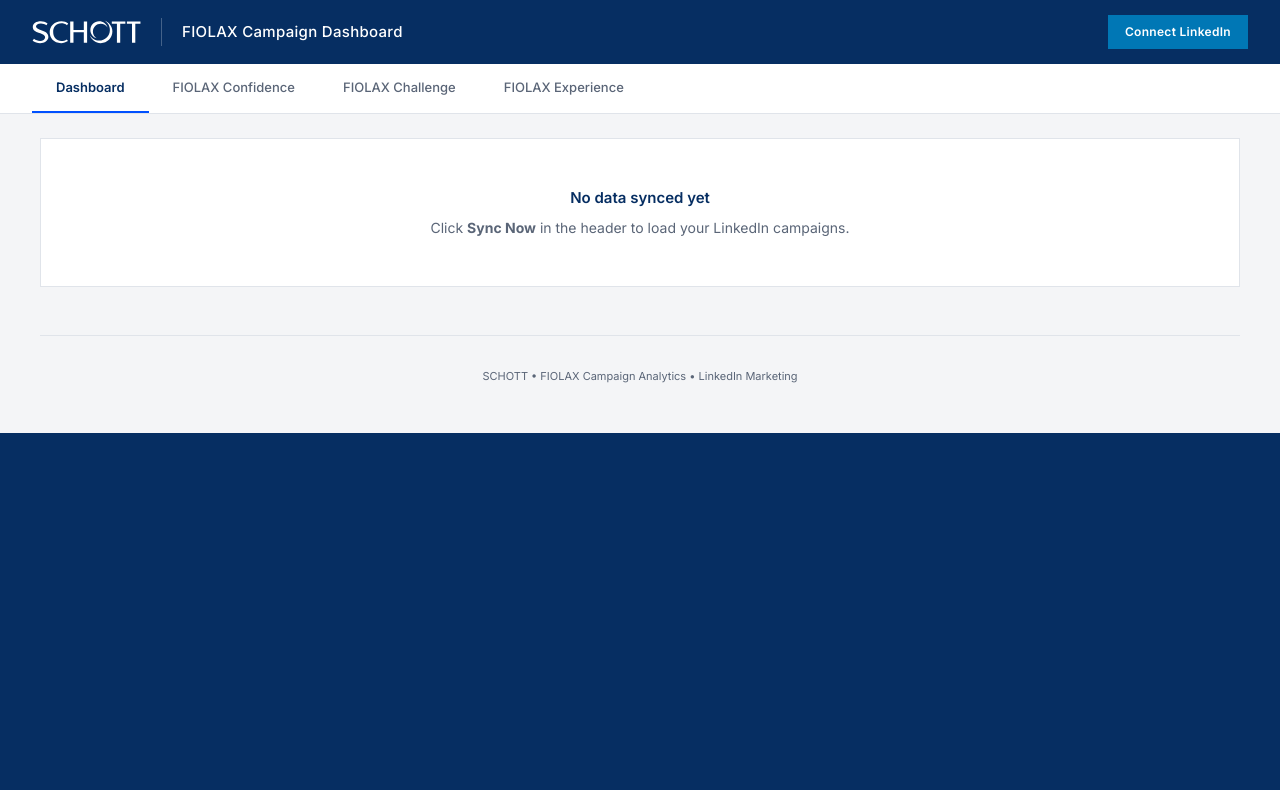
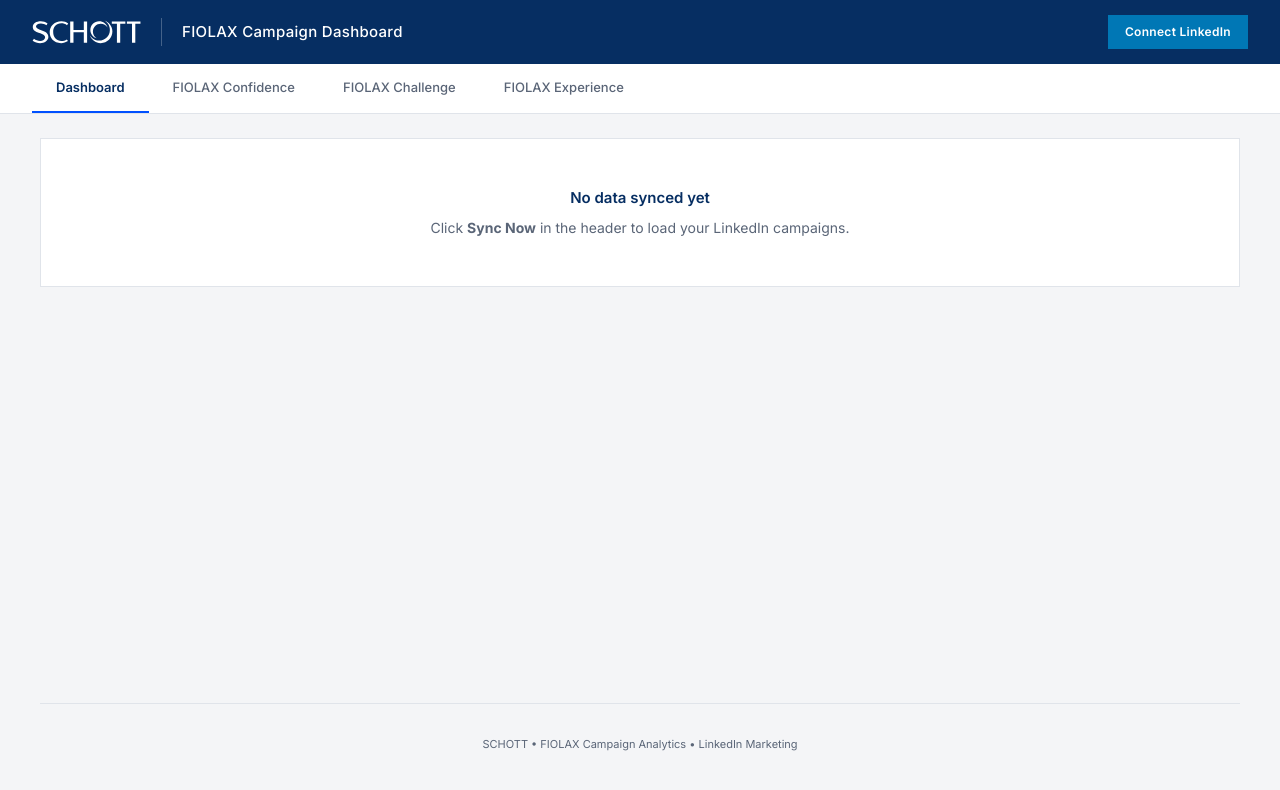
Before and after one commit to Nikhil-9876/SCHOTT-dashboard, a React (Vite) app in the folder app/: page / in a window 1280 px wide. Shown: the top 790 px of the page. Built offline with nearby package versions, Linux system fonts and the light colour scheme; no server answers; the database is empty; what react-plotly.js would draw is missing.

Commit message:
minor visual mods

```diff
--- a/app/src/index.css
+++ b/app/src/index.css
@@ -14,7 +14,7 @@
 
 /* ── BASE ── */
 html {
-  background: var(--color-navy);
+  background: var(--color-surface);
   overscroll-behavior-y: none;
 }
 
@@ -25,6 +25,15 @@
   font-size: 14px;
   overscroll-behavior-y: none;
   padding-top: 64px;
+  min-height: 100vh;
+  display: flex;
+  flex-direction: column;
+}
+
+#root {
+  display: flex;
+  flex-direction: column;
+  flex: 1;
 }
 
 /* ── SCHOTT DESIGN TOKENS — zero border-radius, flat design ── */
@@ -139,6 +148,10 @@
   padding: 1.5rem 2.5rem 2rem;
   max-width: 1500px;
   margin: 0 auto;
+  width: 100%;
+  flex: 1;
+  display: flex;
+  flex-direction: column;
 }
 
 /* ── SECTION HEADER ── */
@@ -745,7 +758,7 @@
 .dashboard-footer {
   text-align: center;
   padding: 2rem 1rem 1rem;
-  margin-top: 3rem;
+  margin-top: auto;
   border-top: 1px solid var(--color-border);
 }
 
--- a/app/src/pages/BOFUPage.tsx
+++ b/app/src/pages/BOFUPage.tsx
@@ -1,4 +1,4 @@
-import { useCampaignMetrics } from '../lib/queries';
+import { useCampaignMetrics, useIngestionLog } from '../lib/queries';
 import { formatEUR, formatEURCompact, formatNumber, formatPercent } from '../lib/formatters';
 import MetricCard from '../components/ui/MetricCard';
 import SectionHeader from '../components/ui/SectionHeader';
@@ -46,7 +46,10 @@
     );
   }
 
+  const { data: logs } = useIngestionLog();
+
   if (data.length === 0) {
+    const hasSynced = logs && logs.length > 0;
     return (
       <div className="content">
         <div className="page-header page-header-bofu">
@@ -54,7 +57,17 @@
           <p>BOFU • Lead Gen</p>
         </div>
         <div style={{ padding: '3rem', textAlign: 'center', color: '#5A6577', background: '#fff', border: '1px solid #E0E4EA' }}>
-          No data synced yet. Click <strong>Sync Now</strong> to load your LinkedIn campaigns.
+          <p style={{ fontSize: '15px', marginBottom: '0.5rem', fontWeight: 600, color: '#062E62' }}>
+            {hasSynced ? 'No matching campaign data found' : 'No data synced yet'}
+          </p>
+          {hasSynced && (
+            <p style={{ marginBottom: '0.5rem' }}>
+              A sync has been performed, but no campaigns matching the BOFU (Lead Gen) stage criteria were found.
+            </p>
+          )}
+          <p>
+            Click <strong>Sync Now</strong> in the header to {hasSynced ? 'refresh' : 'load your LinkedIn campaigns'}.
+          </p>
         </div>
         <Footer />
       </div>
--- a/app/src/pages/Dashboard.tsx
+++ b/app/src/pages/Dashboard.tsx
@@ -1,4 +1,4 @@
-import { useCampaignMetrics } from '../lib/queries';
+import { useCampaignMetrics, useIngestionLog } from '../lib/queries';
 import { formatEURCompact, formatNumber, formatPercent } from '../lib/formatters';
 import SummaryCard from '../components/ui/SummaryCard';
 import FunnelCard from '../components/ui/FunnelCard';
@@ -15,6 +15,7 @@
 
 export default function Dashboard() {
   const { data: all, isLoading, isError, refetch } = useCampaignMetrics();
+  const { data: logs } = useIngestionLog();
 
   if (isLoading) {
     return (
@@ -50,11 +51,21 @@
 
   // If no data at all, show empty state
   if (all.length === 0) {
+    const hasSynced = logs && logs.length > 0;
     return (
       <div className="content">
         <div style={{ padding: '3rem', textAlign: 'center', color: '#5A6577', background: '#fff', border: '1px solid #E0E4EA' }}>
-          <p style={{ fontSize: '15px', marginBottom: '0.5rem', fontWeight: 600, color: '#062E62' }}>No data synced yet</p>
-          <p>Click <strong>Sync Now</strong> in the header to load your LinkedIn campaigns.</p>
+          <p style={{ fontSize: '15px', marginBottom: '0.5rem', fontWeight: 600, color: '#062E62' }}>
+            {hasSynced ? 'No campaign data found' : 'No data synced yet'}
+          </p>
+          {hasSynced && (
+            <p style={{ marginBottom: '0.5rem' }}>
+              A sync has been performed, but no campaign data was found.
+            </p>
+          )}
+          <p>
+            Click <strong>Sync Now</strong> in the header to {hasSynced ? 'refresh' : 'load your LinkedIn campaigns'}.
+          </p>
         </div>
         <Footer />
       </div>
--- a/app/src/pages/MOFUPage.tsx
+++ b/app/src/pages/MOFUPage.tsx
@@ -1,4 +1,4 @@
-import { useCampaignMetrics } from '../lib/queries';
+import { useCampaignMetrics, useIngestionLog } from '../lib/queries';
 import { formatEUR, formatEURCompact, formatNumber, formatPercent } from '../lib/formatters';
 import MetricCard from '../components/ui/MetricCard';
 import SectionHeader from '../components/ui/SectionHeader';
@@ -48,7 +48,10 @@
     );
   }
 
+  const { data: logs } = useIngestionLog();
+
   if (data.length === 0) {
+    const hasSynced = logs && logs.length > 0;
     return (
       <div className="content">
         <div className="page-header page-header-mofu">
@@ -56,7 +59,17 @@
           <p>MOFU • Web Traffic &amp; Lead Gen</p>
         </div>
         <div style={{ padding: '3rem', textAlign: 'center', color: '#5A6577', background: '#fff', border: '1px solid #E0E4EA' }}>
-          No data synced yet. Click <strong>Sync Now</strong> to load your LinkedIn campaigns.
+          <p style={{ fontSize: '15px', marginBottom: '0.5rem', fontWeight: 600, color: '#062E62' }}>
+            {hasSynced ? 'No matching campaign data found' : 'No data synced yet'}
+          </p>
+          {hasSynced && (
+            <p style={{ marginBottom: '0.5rem' }}>
+              A sync has been performed, but no campaigns matching the MOFU (Web Traffic & Lead Gen) stage criteria were found.
+            </p>
+          )}
+          <p>
+            Click <strong>Sync Now</strong> in the header to {hasSynced ? 'refresh' : 'load your LinkedIn campaigns'}.
+          </p>
         </div>
         <Footer />
       </div>
--- a/app/src/pages/TOFUPage.tsx
+++ b/app/src/pages/TOFUPage.tsx
@@ -1,5 +1,5 @@
 import { useState, useMemo } from 'react';
-import { useAdPerformance, useCampaignMetrics } from '../lib/queries';
+import { useAdPerformance, useCampaignMetrics, useIngestionLog } from '../lib/queries';
 import { formatEUR, formatEURCompact, formatNumber, formatPercent } from '../lib/formatters';
 import MetricCard from '../components/ui/MetricCard';
 import SectionHeader from '../components/ui/SectionHeader';
@@ -153,6 +153,8 @@
     return filteredAdRows.filter(r => selectedAdKeys.has(`${r.campaign_id}__${r.creative_id}`));
   }, [filteredAdRows, selectedAdKeys]);
 
+  const { data: logs } = useIngestionLog();
+
   // Show Campaign column only when multiple campaigns are visible (All objectives)
   const showCampaignCol = filteredCampaigns.length > 1;
 
@@ -202,6 +204,7 @@
   }
 
   if (data.length === 0) {
+    const hasSynced = logs && logs.length > 0;
     return (
       <div className="content">
         <div className="page-header page-header-tofu">
@@ -209,7 +212,17 @@
           <p>TOFU • Awareness Stage</p>
         </div>
         <div style={{ padding: '3rem', textAlign: 'center', color: '#5A6577', background: '#fff', border: '1px solid #E0E4EA' }}>
-          No data synced yet. Click <strong>Sync Now</strong> to load your LinkedIn campaigns.
+          <p style={{ fontSize: '15px', marginBottom: '0.5rem', fontWeight: 600, color: '#062E62' }}>
+            {hasSynced ? 'No matching campaign data found' : 'No data synced yet'}
+          </p>
+          {hasSynced && (
+            <p style={{ marginBottom: '0.5rem' }}>
+              A sync has been performed, but no campaigns matching the TOFU (Awareness) stage criteria were found.
+            </p>
+          )}
+          <p>
+            Click <strong>Sync Now</strong> in the header to {hasSynced ? 'refresh' : 'load your LinkedIn campaigns'}.
+          </p>
         </div>
         <Footer />
       </div>
```
